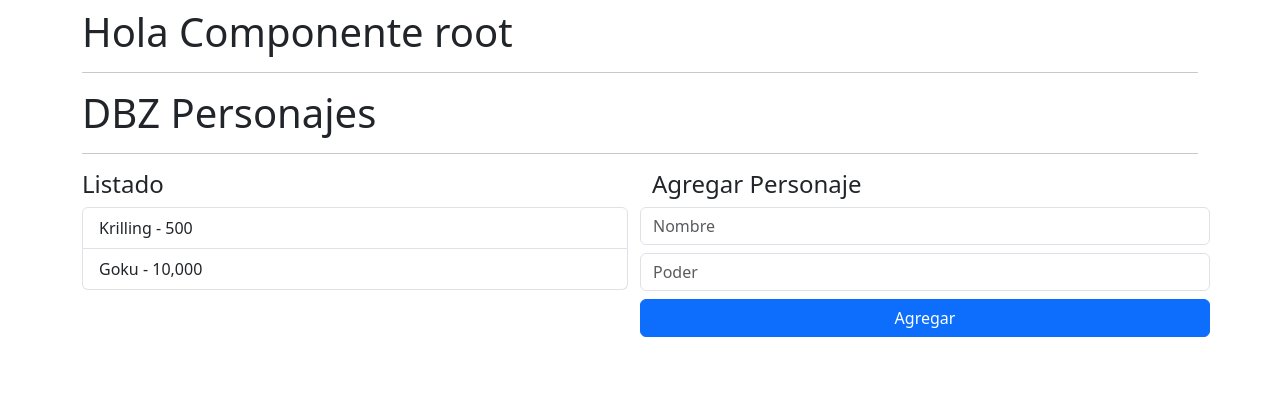
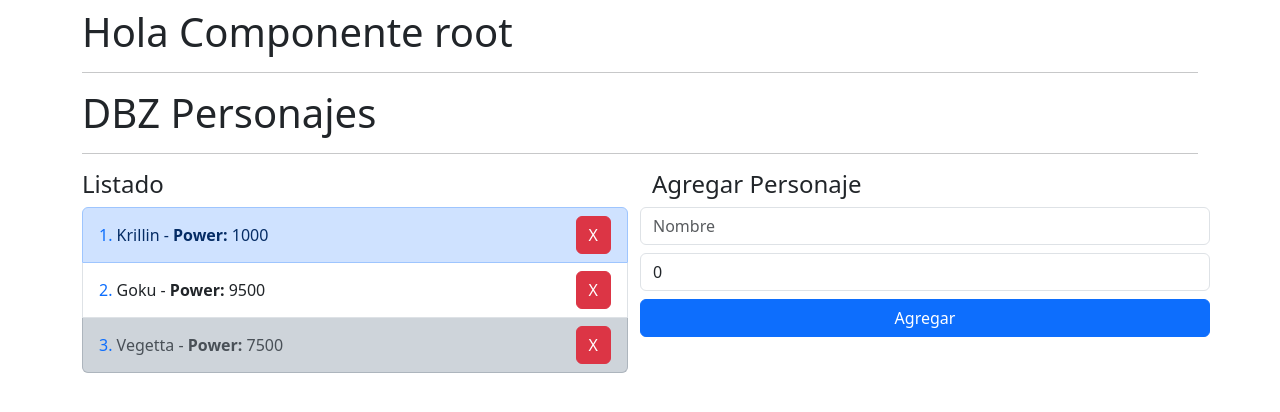
Before and after one commit to GeomaticaNet/cursoAngular-seccion4, an Angular app: page / in a window 1280 px wide. Shown: the top 412 px of the page. Built offline with nearby package versions, Linux system fonts and the light colour scheme.

Commit message:
Añadir personaje al listado y eliminar

```diff
--- a/src/app/dbz/components/add-character/add-character.component.html
+++ b/src/app/dbz/components/add-character/add-character.component.html
@@ -1,8 +1,24 @@
 <h4>Agregar Personaje</h4>
-<form class="row">
-    <input type="text" class="form-control mb-2" placeholder="Nombre">
-    <input type="number" class="form-control mb-2" placeholder="Poder">
+<form class="row" (ngSubmit)="emitCharacter()">
+
+    <input
+        type="text"
+        [(ngModel)]="character.name"
+        class="form-control mb-2"
+        placeholder="Nombre"
+        name="name">
+
+    <input
+        type="number"
+        [(ngModel)]="character.power"
+        class="form-control mb-2"
+        placeholder="Poder"
+        name="power">
+
     <button type="submit" class="btn btn-primary">
         Agregar
     </button>
+
+    <!-- <pre class="mt-2">{{ character | json }}</pre> -->
+
 </form>
--- a/src/app/dbz/components/add-character/add-character.component.ts
+++ b/src/app/dbz/components/add-character/add-character.component.ts
@@ -1,4 +1,5 @@
-import { Component } from '@angular/core';
+import { Component, EventEmitter, Output } from '@angular/core';
+import { Character } from '../../interfaces/character.interface';
 
 @Component({
     selector: 'dbz-add-character',
@@ -7,4 +8,30 @@ import { Component } from '@angular/core';
 })
 export class AddCharacterComponent {
 
+
+    // Me da la capacidad de emitir el onNewCharacter al padre
+    @Output()
+    public onNewCharacter: EventEmitter<Character> = new EventEmitter();
+
+
+    public character: Character = {
+        name: '',
+        power: 0
+    };
+
+
+    emitCharacter():void{
+
+
+
+
+        console.log(this.character);
+
+        if(this.character.name.length === 0) return;
+
+        this.onNewCharacter.emit(this.character);
+
+        this.character = { name: '', power: 0 }
+    }
+
 }
--- a/src/app/dbz/components/list/list.component.html
+++ b/src/app/dbz/components/list/list.component.html
@@ -1,5 +1,25 @@
 <h4>Listado</h4>
 <ul class="list-group">
-    <li class="list-group-item">Krilling - 500</li>
-    <li class="list-group-item">Goku - 10,000</li>
+    <li *ngFor="
+        let character of characterList;
+        let i = index;
+        let isFirst = first;
+        let isLast = last;
+        let isEven = even;
+        let isOdd = odd;" class="list-group-item d-flex justify-content-between align-items-center" [ngClass]="{
+            'list-group-item-dark': isLast,
+            'list-group-item-primary': isEven,
+        }">
+
+        <div>
+            <span class="text-primary">{{ i + 1 }}. </span>
+            <span>{{ character.name }} - </span>
+            <strong>Power: </strong>
+            <span>{{ character.power }}</span>
+        </div>
+
+
+        <button (click)="onDeleteCharacter(i)" class="btn btn-danger">X</button>
+
+    </li>
 </ul>
--- a/src/app/dbz/components/list/list.component.ts
+++ b/src/app/dbz/components/list/list.component.ts
@@ -1,4 +1,5 @@
-import { Component } from '@angular/core';
+import { Component, EventEmitter, Input, Output } from '@angular/core';
+import { Character } from '../../interfaces/character.interface';
 
 @Component({
     selector: 'dbz-list',
@@ -7,4 +8,20 @@ import { Component } from '@angular/core';
 })
 export class ListComponent {
 
+    // Input define que lis.component PUEDE RECIBIR una property llamada characterList
+    @Input()
+    public characterList: Character[] = [{
+        name: 'Trunk',
+        power: 10
+    }]
+
+    @Output()
+    public onDelete: EventEmitter<number> = new EventEmitter();
+
+
+    onDeleteCharacter(index: number): void {
+        // TODO: Emitir el id del personaje
+        this.onDelete.emit(index);
+    }
+
 }
--- /dev/null
+++ b/src/app/dbz/interfaces/character.interface.ts
@@ -0,0 +1,4 @@
+export interface Character {
+    name: string;
+    power: number;
+}
--- a/src/app/dbz/pages/main-page.component.html
+++ b/src/app/dbz/pages/main-page.component.html
@@ -3,19 +3,16 @@
 
 <div class="row">
     <div class="col">
-
-        <dbz-list></dbz-list>
-
-
-
+        <!-- onDelete -->
+        <dbz-list
+            [characterList]="characters"
+            (onDelete)="onDeleteCharacter($event)">
+        </dbz-list>
     </div>
     <div class="col">
 
-
-
-        <dbz-add-character></dbz-add-character>
-
-
+        <!-- () eventos, [] atributos -->
+        <dbz-add-character (onNewCharacter)="onNewCharacter($event)"></dbz-add-character>
 
     </div>
 </div>
--- a/src/app/dbz/pages/main-page.component.ts
+++ b/src/app/dbz/pages/main-page.component.ts
@@ -1,4 +1,5 @@
 import { Component } from '@angular/core';
+import { Character } from '../interfaces/character.interface';
 
 @Component({
     selector: 'app-dbz-main-page',  // cambiamos el nombre al selector
@@ -8,8 +9,26 @@ import { Component } from '@angular/core';
 // Exportamos nuestro componente hijo
 export class MainPageComponent {
 
-    public msg: string = 'Hola desde main-page';
+    public characters: Character[] = [{
+        name: 'Krillin',
+        power: 1000
+    }, {
+        name: 'Goku',
+        power: 9500
+    },{
+        name: 'Vegetta',
+        power: 7500
+    }];
 
+    onNewCharacter(character: Character):void{
 
+        this.characters.push(character);
+    }
+
+    onDeleteCharacter(index:number){
+
+        this.characters.splice(index,1);
+
+    }
 
 }
```
Also changed, not shown: src/app/dbz/dbz.module.ts (+5 -2 lines), package.json (indentation only).
